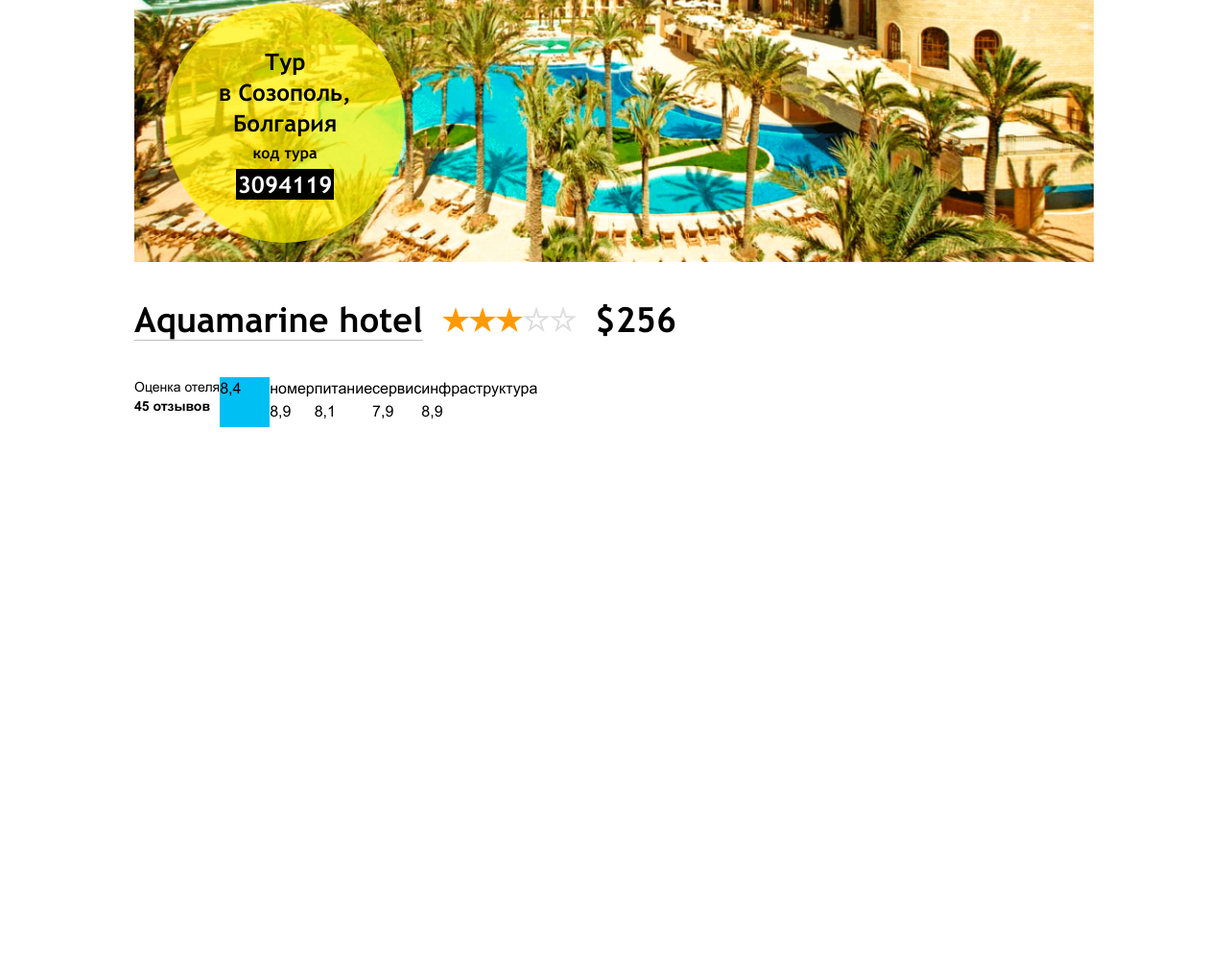
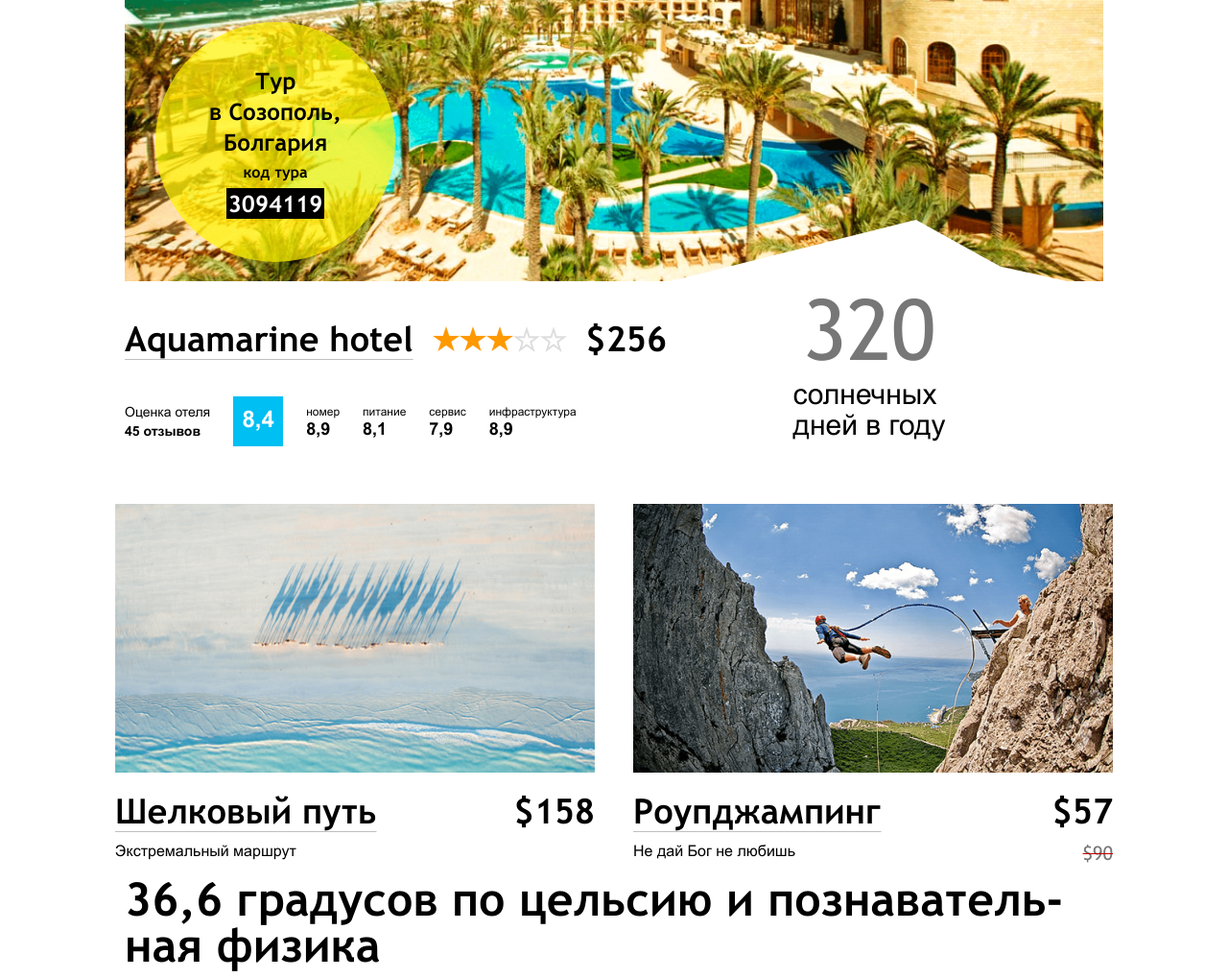
Before and after one commit to Maryna242/suntour, a website: page src/index.html in a window 1280 px wide. Shown: the part 377-1396 px from the top of the page at 96% size. Before the commit the page ends 862 px from the top, so only its background shows below. Drawn offline with nearby package versions, Linux system fonts and the light colour scheme; files that its build step writes are made by us from their sources.

Commit message:
сделана секция об экскурсиях

```diff
--- a/src/css/modules/section-1.less
+++ b/src/css/modules/section-1.less
@@ -4,3 +4,19 @@
         background: url('../img/Star.png') center / contain no-repeat;
     }
 }
+.pic{
+    position: relative;
+    min-width: 422px;
+    align-items: center;
+    top: -10px;
+    background: #fff;
+    &::before{
+        position: absolute;
+        content: '';
+        width: 100%;
+        height: 65px;
+        background: url('../img/Vector (1).png') center / contain no-repeat;
+        top: 0;
+        transform: translateY(calc(-100% + 1px));
+    }
+}
--- a/src/css/modules/skeleton.less
+++ b/src/css/modules/skeleton.less
@@ -2,6 +2,6 @@
     margin: 0 auto;
 }
 .wrapper{
-    max-width: 1000px;
+    max-width: 1040px;
     margin: 0 auto;
 }
--- a/src/index.html
+++ b/src/index.html
@@ -42,10 +42,9 @@
     </header>
     <section class="my-2.5">
         <div class="wrapper">
-            <div class="flex flex-col">
+            <div class="flex flex-col p-2.5">
                 <div class="min-h-[530px] relative my-2.5">
                     <img src="./img/image.png" alt="" class="object-cover h-auto">
-                    <!-- <img src="./img/Vector (1).png" alt=""> -->
                     <div class="absolute bottom-5 left-8 w-[250px] min-h-[250px] bg-light-yellow/70 rounded-full flex
                     flex-col justify-center items-center text-center flex-wrap ">
                         <p class="font-Trebuchet font-bold text-2xl" >
@@ -61,7 +60,8 @@
                     </div>
                 </div>
             </div>
-            <div class="flex flex-col my-2.5">
+            <div class="flex">
+                <div class="flex flex-col my-2.5 flex-wrap">
                     <div class=" my-5">
                         <div class="flex ">
                             <a class="underline font-Trebuchet font-bold text-4xl underline-offset-8 decoration-1 decoration-black/25 mr-2.5" href="">Aquamarine hotel</a>
@@ -77,7 +77,7 @@
                             </div>
                         </div>
                         </div>
-                    <div class="flex my-5">
+                        <div class="flex my-5 gap-x-6 items-center">
                             <p class="text-sm">
                                 Оценка отеля
                                 <br/>
@@ -85,32 +85,101 @@
                                     45 отзывов
                                 </a>
                             </p>
-                        <div class="flex">
-                            <div class=" w-[52px] min-h-[52px] bg-[#00BFF3]">8,4</div>
-                            <div class="">
+                            <div class="flex gap-x-6 items-center">
+                                <div class=" w-[52px] min-h-[52px] bg-[#00BFF3] text-2xl font-bold text-white py-2 text-center">8,4</div>
+                                <div class="text-xs">
                                     номер
                                     <br/>
+                                    <span class="text-lg font-bold leading-5">
                                         8,9
+                                    </span>
                                 </div>
-                            <div class="">
+                                <div class="text-xs">
                                     питание
                                     <br/>
+                                    <span class="text-lg font-bold leading-5">
                                         8,1
+                                    </span>
                                 </div>
-                            <div class="">
+                                <div class="text-xs">
                                     сервис
                                     <br/>
+                                    <span class="text-lg font-bold leading-5">
                                         7,9
+                                    </span>
                                 </div>
-                            <div class="">
+                                <div class="text-xs">
                                     инфраструктура
                                     <br/>
+                                    <span class="text-lg font-bold leading-5">
                                         8,9
+                                    </span>
                                 </div>
                             </div>
                         </div>
                     </div>
-                <div class=""></div>
+                    <div class="pic flex flex-col">
+                        <div class="text-[88px] text-[#777777] font-Trebuchet text-center leading-[102px]">
+                            320
+                        </div>
+                        <p class="text-3xl leading-8">
+                            солнечных
+                            <br/>
+                            дней в году
+                        </p>
+                    </div>
+                </div>
+            </div>
+
+        </div>
+    </section>
+    <section>
+        <div class="wrapper">
+            <div class="flex flex-wrap ">
+                <div class="">
+                    <img src="./img/camel.png" alt="camel" class="max-w-[500px] my-2.5 mr-5">
+                    <div class="flex justify-between">
+                        <div class="flex flex-col">
+                            <a class="underline font-Trebuchet font-bold text-4xl underline-offset-8 decoration-1 decoration-black/25 mr-2.5 my-2.5 hover:text-[#CB0000]" href="">Шелковый путь
+                            </a>
+                            <p class="">
+                                Экстремальный маршрут
+                            </p>
+                        </div>
+                        <div class="font-Trebuchet font-bold text-4xl mr-5 my-2.5">
+                            $158
+                        </div>
+                    </div>
+                </div>
+                <div class="flex flex-col">
+                    <img src="./img/ropejumping.png" alt="" class="max-w-[500px] my-2.5 ml-5 min-h-[280px]">
+                    <div class="flex justify-between">
+                        <div class="flex flex-col">
+                            <a class="underline font-Trebuchet font-bold text-4xl underline-offset-8 decoration-1 decoration-black/25 mr-2.5 my-2.5 ml-5 text-black hover:text-[#CB0000]" href="">Роупджампинг
+                            </a>
+                            <p class="ml-5">
+                                Не дай Бог не любишь
+                            </p>
+                        </div>
+                        <div class="flex flex-col">
+                            <div class="font-Trebuchet font-bold text-4xl  my-2.5">
+                                $57
+                            </div>
+                            <span class="font-Trebuchet text-[#777777] line-through text-xl text-end decoration-1 decoration-[#CB0000]">
+                                $90
+                            </span>
+                        </div>
+                    </div>
+                </div>
+            </div>
+        </div>
+    </section>
+    <section>
+        <div class="wrapper">
+            <div class=" p-2.5">
+                <h1 class="font-Trebuchet text-5xl font-bold">
+                    36,6 градусов по цельсию и познаватель-ная физика
+                </h1>
             </div>
         </div>
     </section>
```
Also changed, not shown: src/img/camel.png (added), src/img/ropejumping.png (added). Lines whose indentation alone changed are shown as unchanged.
